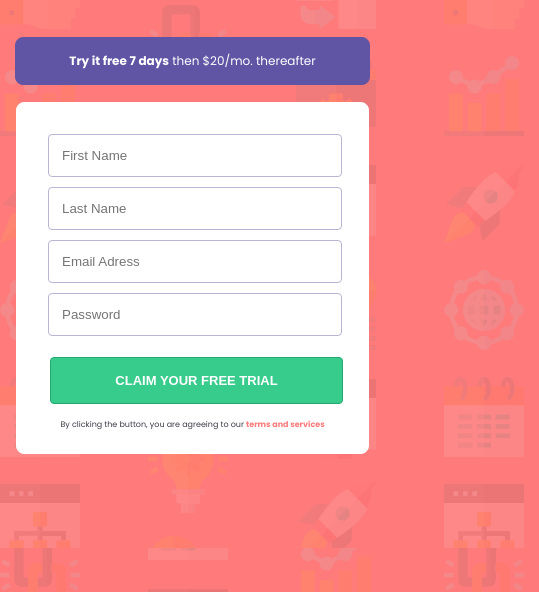
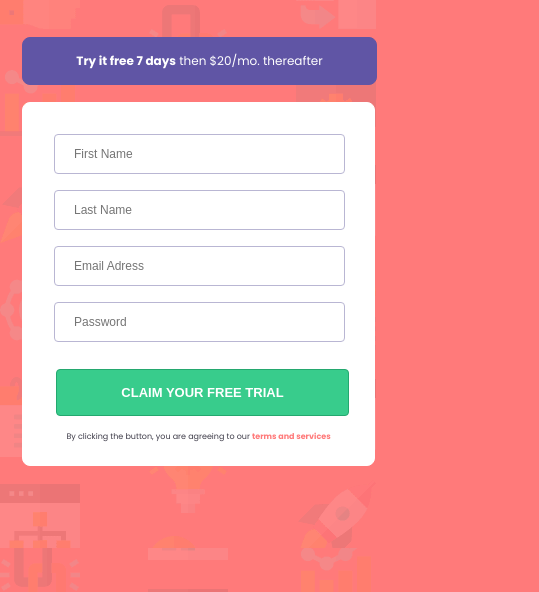
Before and after one commit to nprietoc/project-sign-up, a plain HTML site: page index.html in a window 390 px wide. Shown: the part 252-844 px from the top of the page, 539 px wide, since content can reach past the window. Drawn offline with Linux system fonts and the light colour scheme.

Commit message:
modify responsive mode

```diff
--- a/index.html
+++ b/index.html
@@ -29,7 +29,7 @@
                         <input type="email" placeholder="Email Adress" class="input" class="id-email" id="idEmail"></input>
                         <span id="spE"></span>
                     </div>
-                    <div class="cambio">
+                    <div class="cambio" id="eventMouse">
                         <input type="password" placeholder="Password" class="input" id="idPassword"></input>
                         <span id="spP"></span>
                     </div>
--- a/src/css/style.css
+++ b/src/css/style.css
@@ -67,25 +67,29 @@
 #spN{
     color: hsl(0, 100%, 74%);
     font-size: 10px;
-    margin-left: 193px;
+    float: right;
+    padding: 0.5rem;
     font-style: italic;
 }
 #spL{
     color: hsl(0, 100%, 74%);
     font-size: 10px;
-    margin-left: 193px;
+    float: right;
+    padding: 0.5rem;
     font-style: italic;
 }
 #spE{
     color: hsl(0, 100%, 74%);
     font-size: 10px;
-    margin-left: 191px;
+    float: right;
+    padding: 0.5rem;
     font-style: italic;
 }
 #spP{
     color: hsl(0, 100%, 74%);
     font-size: 10px;
-    margin-left: 197px;
+    float: right;
+    padding: 0.5rem;
     font-style: italic;
 }
 
@@ -136,6 +140,58 @@
   border: 1px solid  hsl(246, 25%, 77%);
   background-image: none;
 }
+#mouseover{
+    color: : black;
+}
+@media (max-width: 768px) {
+    .flex{
+        display: flex;
+        flex-wrap: wrap;
+    }
+    .contenedor-1{
+        margin: 20px;
+        padding: 0px;
+        height: auto;
+        width: auto;
+    }
+    .titulo{
+        padding: 4px 14px 4px 14px;
+        margin: 66px 15px 3px 15px;
+        font-size: 52px;
+    }
+    .parrafo{
+        font-size: 24px;
+        padding: 19px;
+        margin: 20px;
+        text-align: center;
+    }
+    .negrilla{
+        width: 417px;
+        margin-left: 151px;
+        margin-top: 21px;
+        padding: 17px 10px 17px 10px;
+        font-size: 20px;
+    }
+    .contenedor-input{
+        width: 393px;
+        margin: 5px 5px 5px 150px;
+    }
+    .input{
+        width: 345px;
+        height: 25px;
+        color: black;
+        font-size: 22px;
+    }
+    .boton-claim{
+        width: 368px;
+        margin: 11px 12px 14px 12px;
+        padding: 15px 50px 15px 50px;
+        font-size: 21px;
+    }
+    .footer{
+        font-size: 14px;
+    }
+}
 @media (max-width: 400px) {
     .flex{
         display: flex;
@@ -160,20 +216,28 @@
     }
     .negrilla{
         width: 333px;
-        margin-left: 7px;
+        font-size: 12px;
+        margin-left: 14px;
         margin-top: 21px;
         padding: 14px 10px 14px 10px;
     }
     .contenedor-input{
         width: 309px;
-        margin: 5px 5px 5px 8px;
+        margin: 5px 5px 5px 14px;
     }
     .input{
-        width: 266px;
+        width: 251px;
+        font-size: 12px;
+        height: 0px;
+        padding: 19px;
     }
     .boton-claim{
         width: 293px;
         margin: 11px 12px 14px 12px;
         padding: 15px 50px 15px 50px;
+        font-size: 13px;
+    }
+    .footer{
+        font-size: 8px;
     }
 }
```
Also changed, not shown: src/js/DOM.js (+9 -0 lines).
